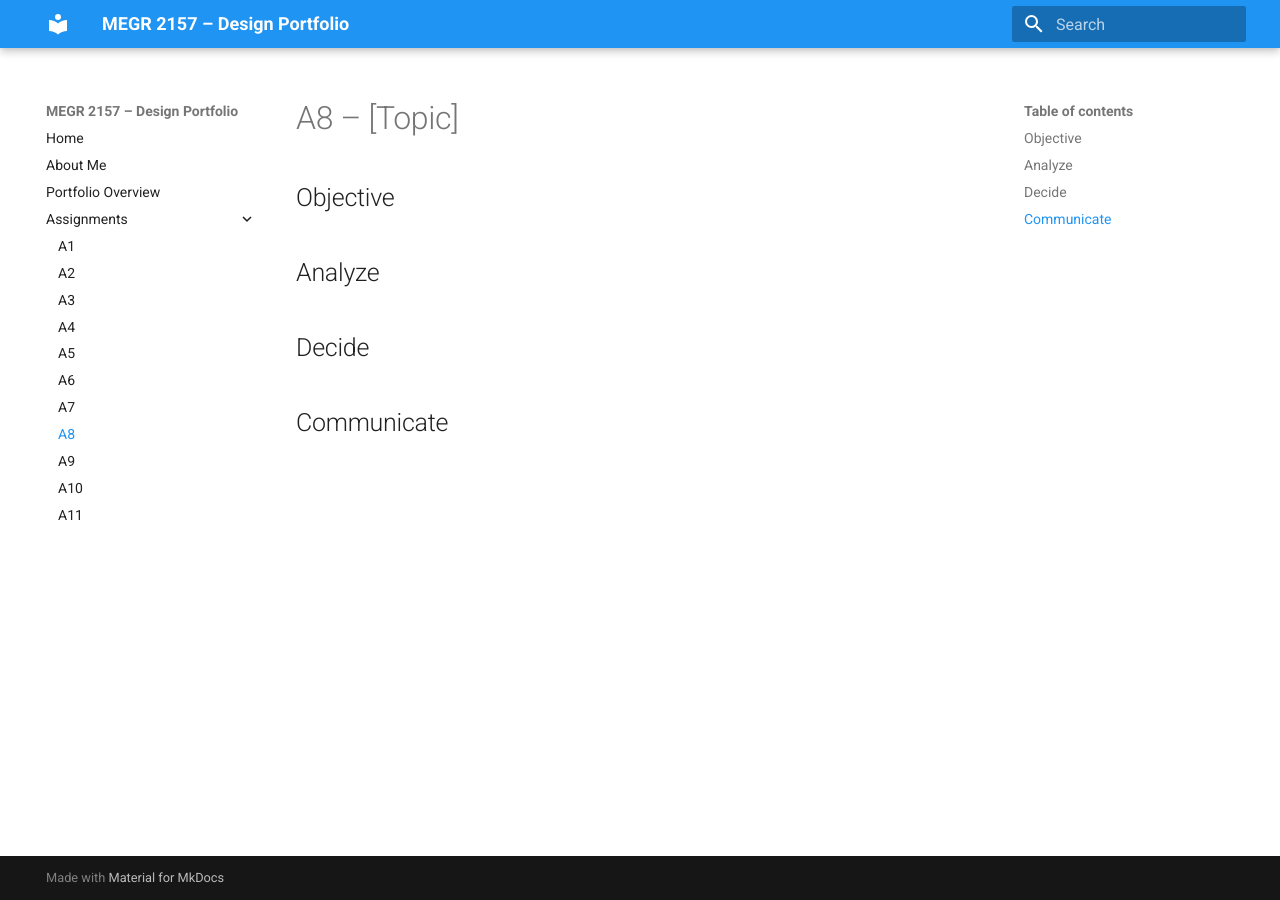
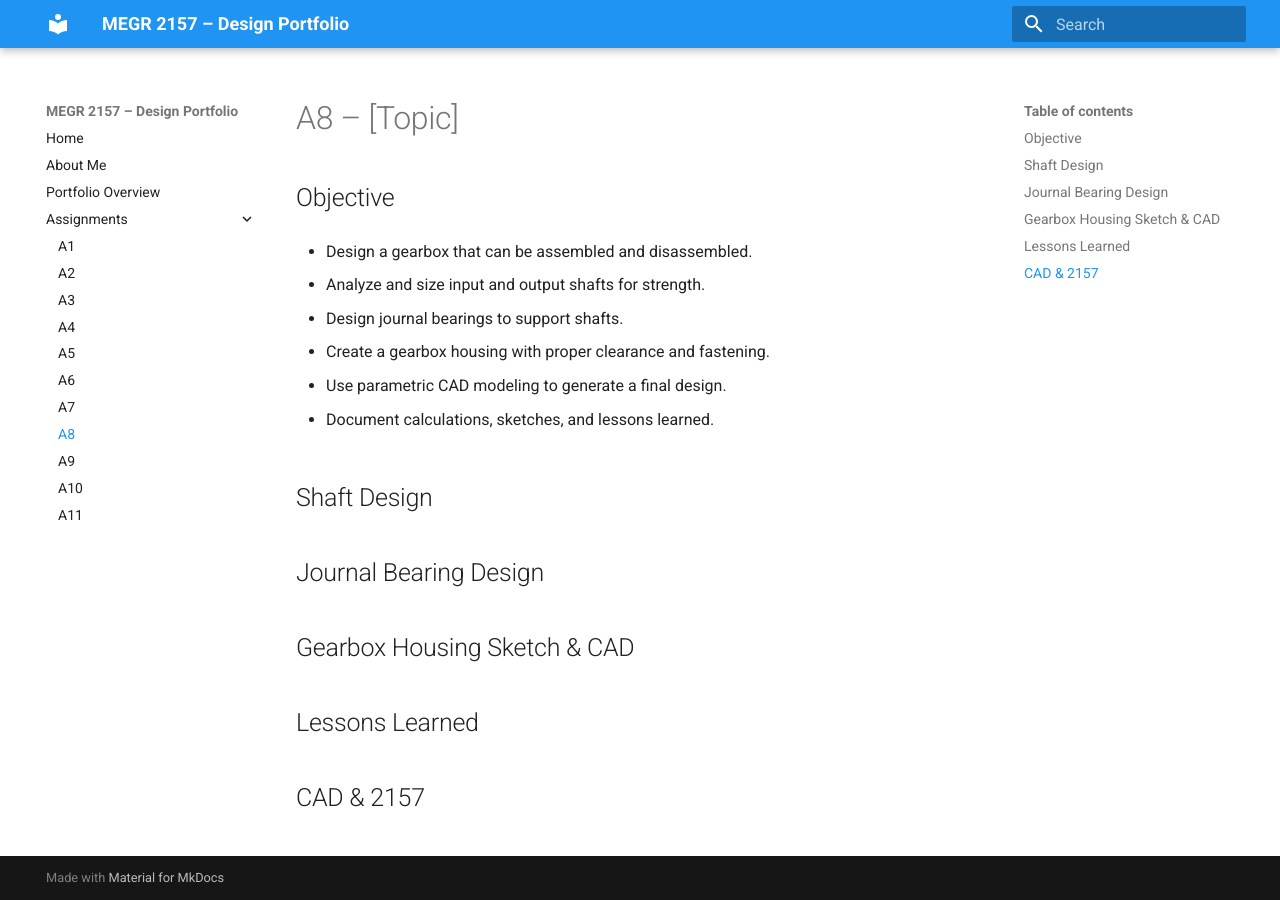
Before and after one commit to morrowevanj/megr2157-portfolio, an MkDocs documentation site: the page built from docs/assignments/A08/index.md, in a window 1280 px wide. Built offline with MkDocs 1.6.1 and Material for MkDocs 9.7.7, drawn with Linux system fonts in a browser that asks for light colours.

Commit message:
Update index.md

```diff
--- a/docs/assignments/A08/index.md
+++ b/docs/assignments/A08/index.md
@@ -2,11 +2,27 @@
 
 ## Objective
 
+* Design a gearbox that can be assembled and disassembled.
 
-## Analyze
+* Analyze and size input and output shafts for strength.
+
+* Design journal bearings to support shafts.
+
+* Create a gearbox housing with proper clearance and fastening.
+
+* Use parametric CAD modeling to generate a final design.
+
+* Document calculations, sketches, and lessons learned.
 
 
-## Decide
+## Shaft Design
 
 
-## Communicate
+## Journal Bearing Design
+
+
+## Gearbox Housing Sketch & CAD
+
+## Lessons Learned
+
+## CAD & 2157
```
